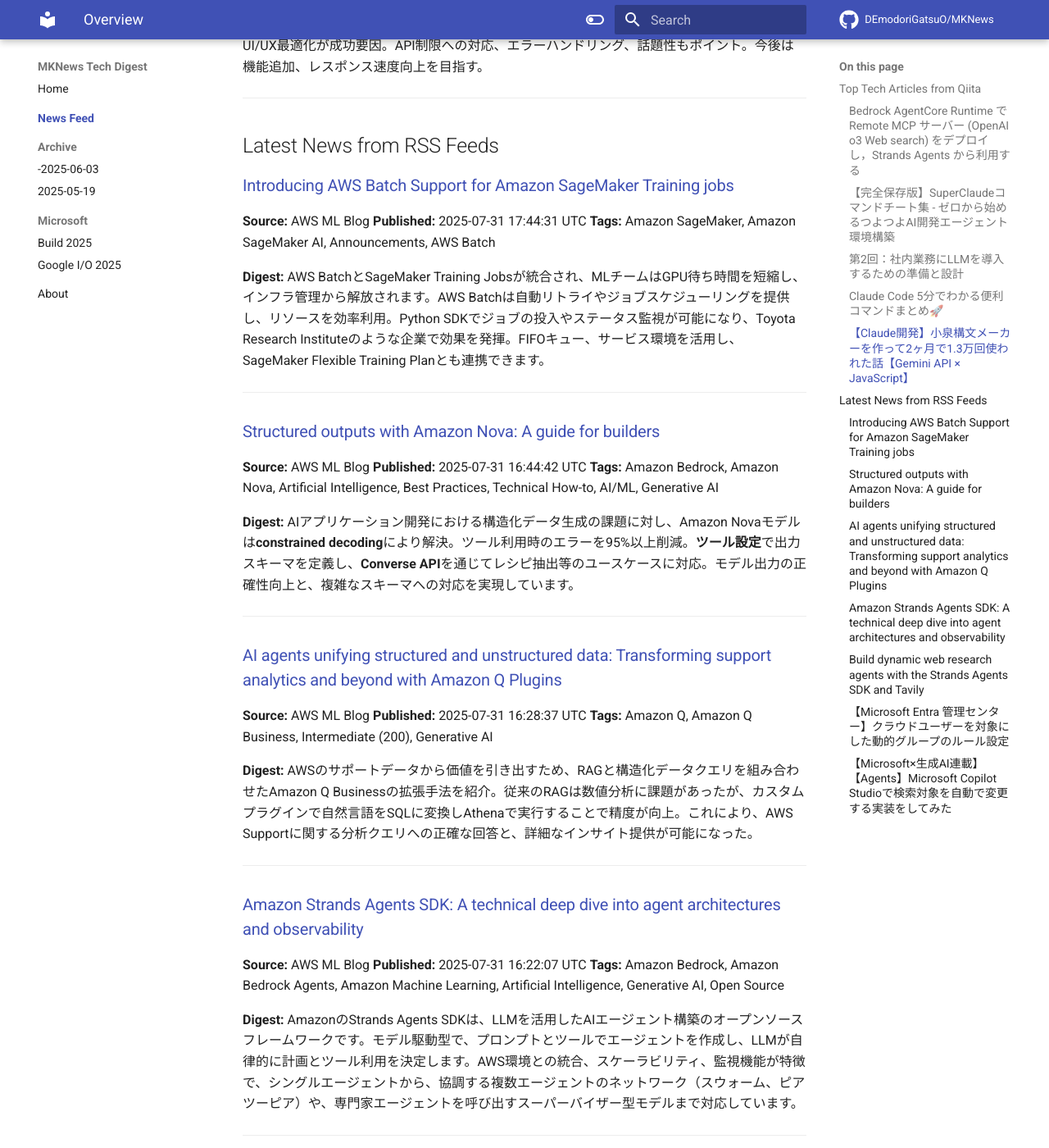
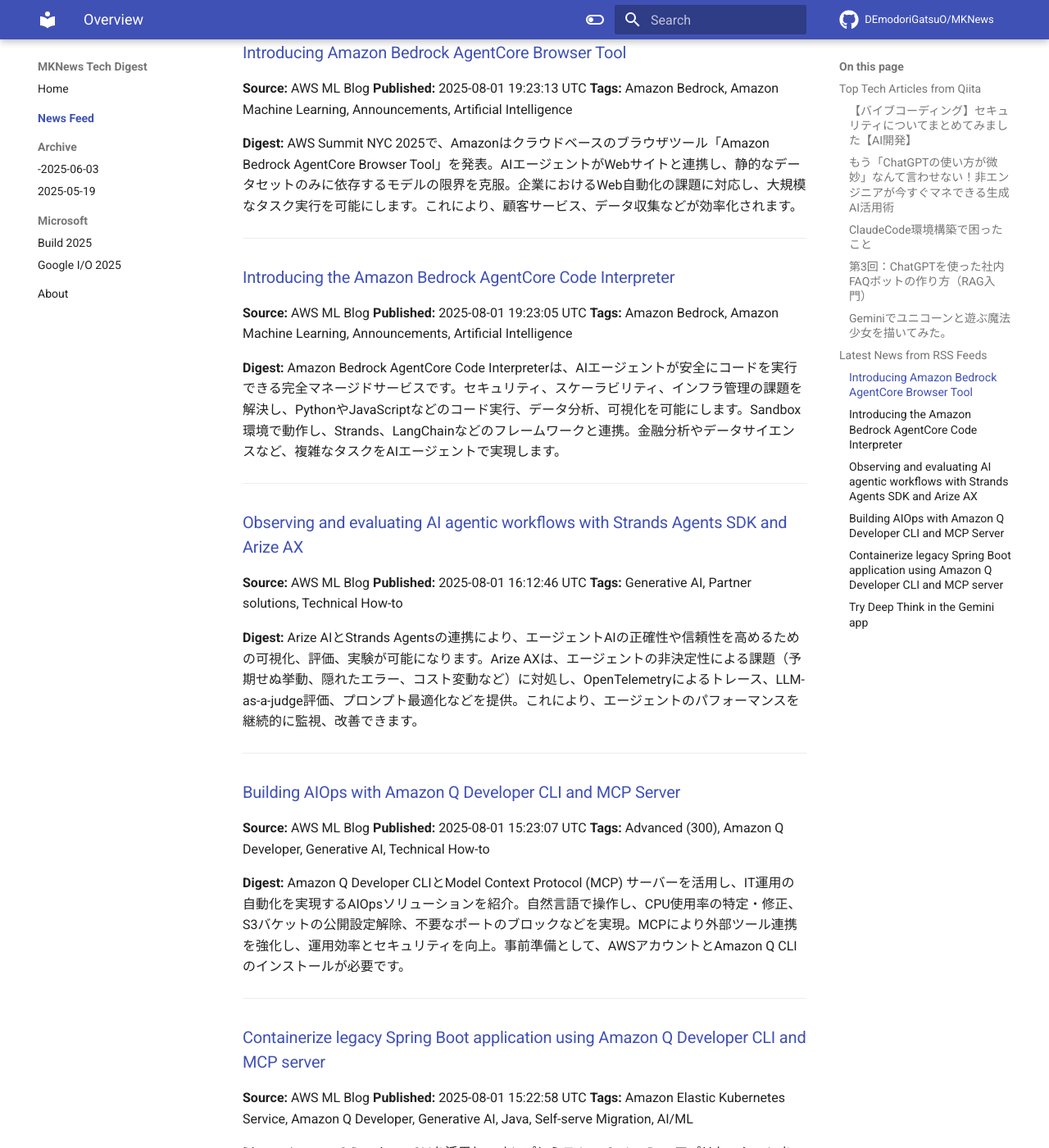
Before and after one commit to DEmodoriGatsuO/MKNews, an MkDocs documentation site: the page built from docs/news/index.md, in a window 1280 px wide and 1400 px high, scrolled down 1536 px. Shown: the whole window at 82% size. Built offline with MkDocs 1.6.1 and Material for MkDocs 9.7.7, drawn with Linux system fonts in a browser that asks for light colours; comment, search, counter and statistics services are not loaded; some of the changed text lies outside the part shown.

Commit message:
Automated AI Tech Digest - 2025-08-02

```diff
--- a/docs/news/index.md
+++ b/docs/news/index.md
@@ -1,128 +1,118 @@
-# AI Tech Trends Digest (2025-08-01)
+# AI Tech Trends Digest (2025-08-02)
 
 
 ## Top Tech Articles from Qiita
 
 
-### [Bedrock AgentCore Runtime で Remote MCP サーバー (OpenAI o3 Web search) をデプロイし，Strands Agents から利用する](https://qiita.com/ren8k/items/1ef730d343c870b71e50)
-**Published:** 2025-07-31 23:47:24 UTC
-**Likes:** 8
-**Tags:** AWS, MCP, Agent, OpenAI, bedrock
+### [【バイブコーディング】セキュリティについてまとめてみました【AI開発】](https://qiita.com/mkt_tmng/items/efa20081ba36c6705280)
+**Published:** 2025-08-02 05:15:32 UTC
+**Likes:** 0
+**Tags:** GitHub, Security, AI, Gemini, VibeCoding
 
 **Digest:**
-NTTデータが、Amazon Bedrock AgentCoreのRemote MCPサーバーをデプロイし、Strands Agentsから利用する検証を実施。OpenAI o3とWeb検索ツールを用いたMCPサーバーを実装し、CognitoでOAuth認証を設定。実装はGitHubで公開。Python SDKの課題に対処するため、PydanticのFieldで引数説明を付与。ローカル確認後、AgentCore Runtimeにデプロイし動作検証。
+個人がまとめたバイブコーディングのセキュリティガイドラインを紹介。  Replitでの本番DB削除事故を受け、人間向けとAI向けに分け、セキュリティ対策の徹底を促す。  入力値検証、機密情報分離、APIキーの環境変数化などを推奨。  プロンプトエンジニアリングの基本やコード品質、倫理観も重視し、AI活用における注意喚起と安全な開発を呼びかけている。
 
 ---
 
-### [【完全保存版】SuperClaudeコマンドチート集 - ゼロから始めるつよつよAI開発エージェント環境構築](https://qiita.com/akira_papa_AI/items/b350c2a6911408b45e59)
-**Published:** 2025-07-31 18:05:25 UTC
-**Likes:** 5
-**Tags:** Claude, AI駆動開発, AIエージェント, ClaudeCode, SuperClaude
+### [もう「ChatGPTの使い方が微妙」なんて言わせない！非エンジニアが今すぐマネできる生成AI活用術](https://qiita.com/k_nabe/items/6a9d6784de047d79f031)
+**Published:** 2025-08-02 02:10:47 UTC
+**Likes:** 0
+**Tags:** 業務自動化, ChatGPT, プロンプトエンジニアリング, Claude, 開発Tips
 
 **Digest:**
-SuperClaudeの使い方解説記事のダイジェスト。Python環境構築から始め、SuperClaudeのインストール、基本コマンド、実践的な活用法、トラブルシューティングまで網羅。コード生成、バグ修正、設計書作成など、開発効率を劇的に向上させるAI拡張ツール。pipやuvでのインストール方法、Wave Modeやトークン節約術などの上級テクニックも紹介。
+ChatGPT、Claude、Perplexityの使い分けと、非エンジニア向けAI活用術を解説。議事録3分、営業メール自動化、Excel関数解決など、具体的なプロンプト例を紹介し、失敗しないコツを伝授。「役割」と「具体性」を意識したプロンプト作成が重要。最新情報収集にはPerplexity、長文分析にはClaude、アイデア出しにはChatGPTが役立つ。
 
 ---
 
-### [第2回：社内業務にLLMを導入するための準備と設計](https://qiita.com/Akkami/items/95af49acb27c5f461806)
-**Published:** 2025-08-01 00:46:21 UTC
-**Likes:** 2
-**Tags:** 生成AI, ChatGPT, LLM, プロンプト設計
+### [ClaudeCode環境構築で困ったこと](https://qiita.com/ricorico/items/af1619e8d9057b0f9357)
+**Published:** 2025-08-02 02:03:46 UTC
+**Likes:** 0
+**Tags:** Claude, ClaudeCode
 
 **Digest:**
-社内LLM導入の準備と設計について解説。PoC成功には、プロンプト設計、データ管理、セキュリティが重要です。対象業務とKPI、ユーザーと用途を明確化し、**プロンプト設計**では「人が使う言葉遣い」を意識。**セキュリティ**面では機密情報漏洩に注意し、ログ管理も必要です。**RAG**構成（検索拡張生成）で「社内版ChatGPT」を実現。**導入形態**は、使いやすいUI（チャットボットなど）がポイント。
+ClaudeCode環境構築で起動エラーが発生。公式ドキュメント通りに進めるも、Node.jsのバージョンが古く、SyntaxErrorが起きた。Node v20で解決するも、複数のNodeインストールが混在しバージョン切り替えに失敗。nodebrewを用いてNodeを再インストールし、無事ClaudeCodeを起動できた。
 
 ---
 
-### [Claude Code 5分でわかる便利コマンドまとめ🚀 ](https://qiita.com/hiro_program17/items/4036f3d69173d1a5674d)
-**Published:** 2025-07-31 11:03:44 UTC
-**Likes:** 2
-**Tags:** 備忘録, AI, エンジニア, Claude, ClaudeCode
+### [第3回：ChatGPTを使った社内FAQボットの作り方（RAG入門） ](https://qiita.com/Akkami/items/a950bdbc33c697d2f4f9)
+**Published:** 2025-08-02 00:40:20 UTC
+**Likes:** 0
+**Tags:** Python, チャットボット, rag, ChatGPT, LLM
 
 **Digest:**
-AIコーディングアシスタント、Claude Codeの便利なコマンドを解説。`/init`でプロジェクト初期化、`/clear`で会話リセット、`/help`でコマンド一覧表示。 `/model`でAIモデル切替、`/review`でコードレビューも可能。ファイル参照やショートカットも充実。新機能開発、バグ修正、リファクタリングなど実践的なワークフロー例も紹介。開発効率向上、バグ早期発見に役立ちます。
+ChatGPTと業務文書を連携し、社内FAQボットを構築するRAG（検索拡張生成）入門記事。RAGは、検索と生成を組み合わせ、社内知識をAIが利用可能にする技術。PythonとLangChain、ChromaDBを使用し、マニュアルを元に質問応答するPoCを作成。文書ベクトル化、ベクトルDB登録、LLMによる回答生成を行う。文書の粒度や情報の更新、出力の信頼性に注意し、FAQからマニュアル、ナレッジ共有基盤への拡張を目指す。
 
 ---
 
-### [【Claude開発】小泉構文メーカーを作って2ヶ月で1.3万回使われた話【Gemini API × JavaScript】](https://qiita.com/5naokichi/items/739e3a1adce94e5bde49)
-**Published:** 2025-07-31 06:54:44 UTC
-**Likes:** 1
-**Tags:** JavaScript, WordPress, Gemini, Claude, GeminiAPI
+### [Geminiでユニコーンと遊ぶ魔法少女を描いてみた。](https://qiita.com/nori-channel/items/546e656a40fb03cae099)
+**Published:** 2025-08-01 21:12:53 UTC
+**Likes:** 0
+**Tags:** Gemini
 
 **Digest:**
-ホネグミ代表が、Google Gemini APIとWordPressを使い「小泉構文」生成Webアプリを個人開発。2ヶ月で13,000回利用され、Gemini APIのフォールバック、WordPress Ajax実装、UI/UX最適化が成功要因。API制限への対応、エラーハンドリング、話題性もポイント。今後は機能追加、レスポンス速度向上を目指す。
+Geminiを用いて、風のユニコーンと遊ぶ魔法少女のイラストを生成しました。シンプルなプロンプト「風のユニコーンと遊ぶ魔法少女を教えてください」で、可愛らしい魔法少女の画像が生成されました。実用性については言及されていませんが、結果に満足しているようです。
 
 ---
 
 ## Latest News from RSS Feeds
 
 
-### [Introducing AWS Batch Support for Amazon SageMaker Training jobs](https://aws.amazon.com/blogs/machine-learning/introducing-aws-batch-support-for-amazon-sagemaker-training-jobs/)
+### [Introducing Amazon Bedrock AgentCore Browser Tool](https://aws.amazon.com/blogs/machine-learning/introducing-amazon-bedrock-agentcore-browser-tool/)
 **Source:** AWS ML Blog
-**Published:** 2025-07-31 17:44:31 UTC
-**Tags:** Amazon SageMaker, Amazon SageMaker AI, Announcements, AWS Batch
+**Published:** 2025-08-01 19:23:13 UTC
+**Tags:** Amazon Bedrock, Amazon Machine Learning, Announcements, Artificial Intelligence
 
 **Digest:**
-AWS BatchとSageMaker Training Jobsが統合され、MLチームはGPU待ち時間を短縮し、インフラ管理から解放されます。AWS Batchは自動リトライやジョブスケジューリングを提供し、リソースを効率利用。Python SDKでジョブの投入やステータス監視が可能になり、Toyota Research Instituteのような企業で効果を発揮。FIFOキュー、サービス環境を活用し、SageMaker Flexible Training Planとも連携できます。
+AWS Summit NYC 2025で、Amazonはクラウドベースのブラウザツール「Amazon Bedrock AgentCore Browser Tool」を発表。AIエージェントがWebサイトと連携し、静的なデータセットのみに依存するモデルの限界を克服。企業におけるWeb自動化の課題に対応し、大規模なタスク実行を可能にします。これにより、顧客サービス、データ収集などが効率化されます。
 
 ---
 
-### [Structured outputs with Amazon Nova: A guide for builders](https://aws.amazon.com/blogs/machine-learning/structured-outputs-with-amazon-nova-a-guide-for-builders/)
+### [Introducing the Amazon Bedrock AgentCore Code Interpreter](https://aws.amazon.com/blogs/machine-learning/introducing-the-amazon-bedrock-agentcore-code-interpreter/)
 **Source:** AWS ML Blog
-**Published:** 2025-07-31 16:44:42 UTC
-**Tags:** Amazon Bedrock, Amazon Nova, Artificial Intelligence, Best Practices, Technical How-to, AI/ML, Generative AI
+**Published:** 2025-08-01 19:23:05 UTC
+**Tags:** Amazon Bedrock, Amazon Machine Learning, Announcements, Artificial Intelligence
 
 **Digest:**
-AIアプリケーション開発における構造化データ生成の課題に対し、Amazon Novaモデルは**constrained decoding**により解決。ツール利用時のエラーを95%以上削減。**ツール設定**で出力スキーマを定義し、**Converse API**を通じてレシピ抽出等のユースケースに対応。モデル出力の正確性向上と、複雑なスキーマへの対応を実現しています。
+Amazon Bedrock AgentCore Code Interpreterは、AIエージェントが安全にコードを実行できる完全マネージドサービスです。セキュリティ、スケーラビリティ、インフラ管理の課題を解決し、PythonやJavaScriptなどのコード実行、データ分析、可視化を可能にします。Sandbox環境で動作し、Strands、LangChainなどのフレームワークと連携。金融分析やデータサイエンスなど、複雑なタスクをAIエージェントで実現します。
 
 ---
 
-### [AI agents unifying structured and unstructured data: Transforming support analytics and beyond with Amazon Q Plugins](https://aws.amazon.com/blogs/machine-learning/ai-agents-unifying-structured-and-unstructured-data-transforming-support-analytics-and-beyond-with-amazon-q-plugins/)
+### [Observing and evaluating AI agentic workflows with Strands Agents SDK and Arize AX](https://aws.amazon.com/blogs/machine-learning/observing-and-evaluating-ai-agentic-workflows-with-strands-agents-sdk-and-arize-ax/)
 **Source:** AWS ML Blog
-**Published:** 2025-07-31 16:28:37 UTC
-**Tags:** Amazon Q, Amazon Q Business, Intermediate (200), Generative AI
+**Published:** 2025-08-01 16:12:46 UTC
+**Tags:** Generative AI, Partner solutions, Technical How-to
 
 **Digest:**
-AWSのサポートデータから価値を引き出すため、RAGと構造化データクエリを組み合わせたAmazon Q Businessの拡張手法を紹介。従来のRAGは数値分析に課題があったが、カスタムプラグインで自然言語をSQLに変換しAthenaで実行することで精度が向上。これにより、AWS Supportに関する分析クエリへの正確な回答と、詳細なインサイト提供が可能になった。
+Arize AIとStrands Agentsの連携により、エージェントAIの正確性や信頼性を高めるための可視化、評価、実験が可能になります。Arize AXは、エージェントの非決定性による課題（予期せぬ挙動、隠れたエラー、コスト変動など）に対処し、OpenTelemetryによるトレース、LLM-as-a-judge評価、プロンプト最適化などを提供。これにより、エージェントのパフォーマンスを継続的に監視、改善できます。
 
 ---
 
-### [Amazon Strands Agents SDK: A technical deep dive into agent architectures and observability](https://aws.amazon.com/blogs/machine-learning/amazon-strands-agents-sdk-a-technical-deep-dive-into-agent-architectures-and-observability/)
+### [Building AIOps with Amazon Q Developer CLI and MCP Server](https://aws.amazon.com/blogs/machine-learning/building-aiops-with-amazon-q-developer-cli-and-mcp-server/)
 **Source:** AWS ML Blog
-**Published:** 2025-07-31 16:22:07 UTC
-**Tags:** Amazon Bedrock, Amazon Bedrock Agents, Amazon Machine Learning, Artificial Intelligence, Generative AI, Open Source
+**Published:** 2025-08-01 15:23:07 UTC
+**Tags:** Advanced (300), Amazon Q Developer, Generative AI, Technical How-to
 
 **Digest:**
-AmazonのStrands Agents SDKは、LLMを活用したAIエージェント構築のオープンソースフレームワークです。モデル駆動型で、プロンプトとツールでエージェントを作成し、LLMが自律的に計画とツール利用を決定します。AWS環境との統合、スケーラビリティ、監視機能が特徴で、シングルエージェントから、協調する複数エージェントのネットワーク（スウォーム、ピアツーピア）や、専門家エージェントを呼び出すスーパーバイザー型モデルまで対応しています。
+Amazon Q Developer CLIとModel Context Protocol (MCP) サーバーを活用し、IT運用の自動化を実現するAIOpsソリューションを紹介。自然言語で操作し、CPU使用率の特定・修正、S3バケットの公開設定解除、不要なポートのブロックなどを実現。MCPにより外部ツール連携を強化し、運用効率とセキュリティを向上。事前準備として、AWSアカウントとAmazon Q CLIのインストールが必要です。
 
 ---
 
-### [Build dynamic web research agents with the Strands Agents SDK and Tavily](https://aws.amazon.com/blogs/machine-learning/build-dynamic-web-research-agents-with-the-strands-agents-sdk-and-tavily/)
+### [Containerize legacy Spring Boot application using Amazon Q Developer CLI and MCP server](https://aws.amazon.com/blogs/machine-learning/containerize-legacy-spring-boot-application-using-amazon-q-developer-cli-and-mcp-server/)
 **Source:** AWS ML Blog
-**Published:** 2025-07-31 14:35:10 UTC
-**Tags:** Amazon Bedrock, Artificial Intelligence, Generative AI, Generative AI*, Partner solutions
+**Published:** 2025-08-01 15:22:58 UTC
+**Tags:** Amazon Elastic Kubernetes Service, Amazon Q Developer, Generative AI, Java, Self-serve Migration, AI/ML
 
 **Digest:**
-Tavily が AWS Marketplace に登場し、Amazon Bedrock AgentCore Gateway と統合。Strands Agents SDK と組み合わせることで、開発者はリアルタイムの Web 情報に基づく安全な AI エージェントを構築可能に。Tavily は、高速で安全な Web インテリジェンスを提供し、研究や情報収集を支援。AWS は、そのエンタープライズ対応とシームレスな統合を評価している。
+Amazon Q Developer CLIを活用し、オンプレミスJava Spring BootアプリケーションをAmazon EKSへ移行・モダナイズする手順を紹介。自然言語でコード生成、Java/Spring Bootバージョンアップ、コンテナ化、EKSデプロイを自動化。MCPでAmazon Qの機能を拡張し、カオスエンジニアリングによるトラブルシューティングも可能。
 
 ---
 
-### [【Microsoft Entra 管理センター】クラウドユーザーを対象にした動的グループのルール設定](https://blog.jbs.co.jp/entry/2025/08/01/120501)
-**Source:** JBS Blog
-**Published:** 2025-08-01 03:05:01 UTC
-**Tags:** MicrosoftEntraID
+### [Try Deep Think in the Gemini app](https://blog.google/products/gemini/gemini-2-5-deep-think/)
+**Source:** Google DeepMind
+**Published:** 2025-08-01 11:00:00 UTC
+**Tags:** Gemini App, Gemini Models, Google DeepMind
 
 **Digest:**
-Microsoft Entra IDで、オンプレミスとクラウドユーザー混在環境におけるクラウドユーザー限定の動的グループ作成方法を紹介。重要なのは「onPremisesDistinguishedName」属性で、これが空の場合、クラウドユーザーと判断できます。記事では、ルール設定、グループ検証、そして「onPremisesDistinguishedName」属性の詳細について解説しています。
+Deep Thinkは、問題解決能力を大幅に向上させるため、拡張並列思考と斬新な強化学習技術を駆使しています。この革新的なアプローチにより、複雑な問題への効率的な解決策を導き出すことが期待されています。
 
 ---
-
-### [【Microsoft×生成AI連載】【Agents】Microsoft Copilot Studioで検索対象を自動で変更する実装をしてみた](https://blog.jbs.co.jp/entry/2025/08/01/085321)
-**Source:** JBS Blog
-**Published:** 2025-07-31 23:53:21 UTC
-**Tags:** Copilot, Microsoft 365 Copilot, Microsoft Copilot, Microsoft×生成AI連載, 生成AI
-
-**Digest:**
-Microsoft Copilot Studioで、SharePoint Onlineをデータソースとして、特定のフォルダのみを検索するエージェントを実装する方法を紹介。SharePointサイト内のフォルダ構成を前提とし、検索範囲を絞り込むことで、より効率的な情報取得を実現します。記事の情報は2025年7月23日時点のものです。
-
----
```
